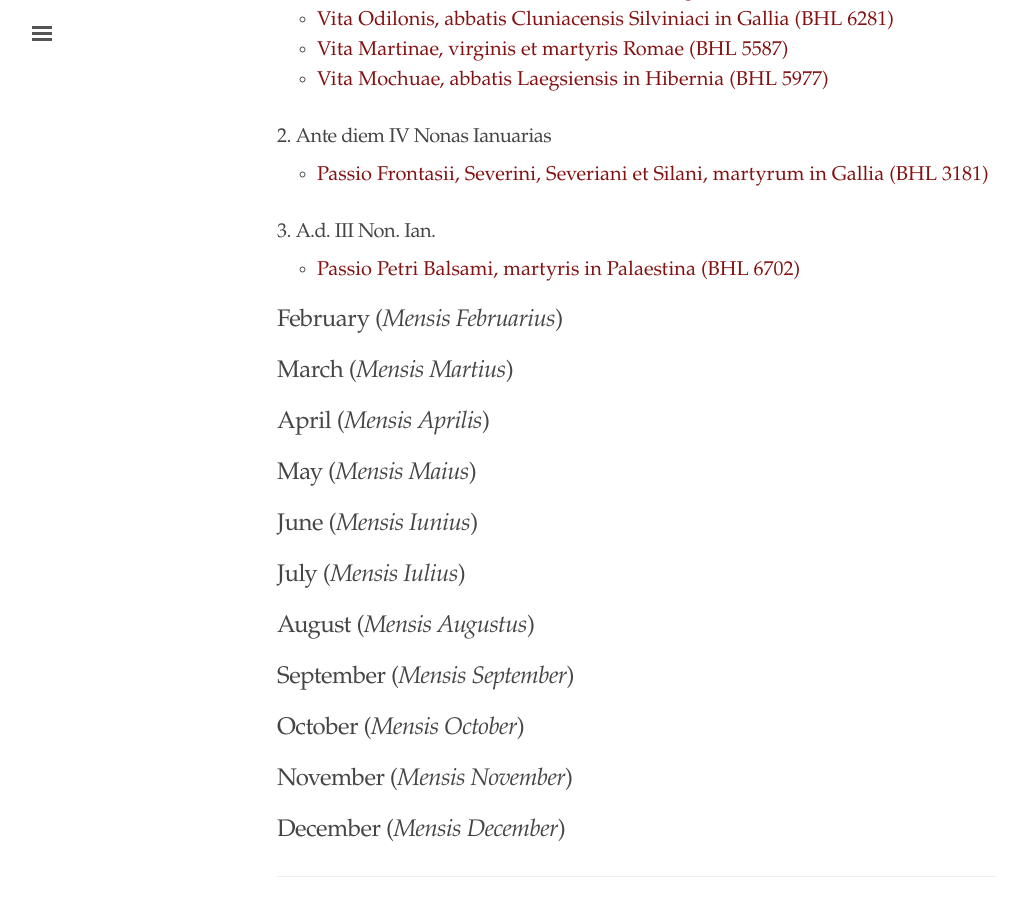
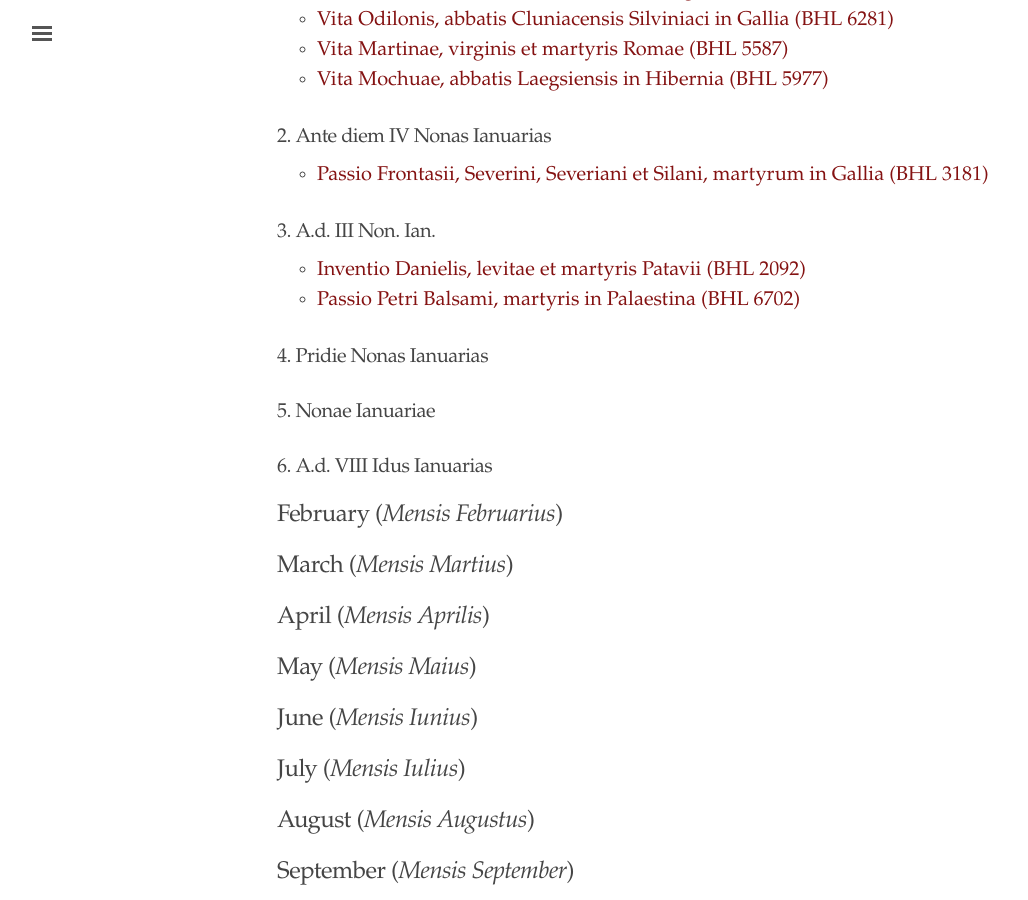
Before and after one commit to cjkoepke1/latin-hagiography, a Jekyll site: the page built from index.md, in a window 1280 px wide and 900 px high, scrolled down 648 px. Shown: the whole window, without its empty margins (3-1031 px from the left). Built offline with Jekyll 4.4.1, drawn with Linux system fonts in a browser that asks for light colours.

Commit message:
added inventio danielis

```diff
--- a/index.md
+++ b/index.md
@@ -28,7 +28,16 @@ title: "Latin Hagiography"
 
 ### 3. A.d. III Non. Ian.
 
+- [Inventio Danielis, levitae et martyris Patavii (BHL 2092)](https://cjkoepke1.github.io/latin-hagiography/texts/inventio-danielis/)
 - [Passio Petri Balsami, martyris in Palaestina (BHL 6702)](https://cjkoepke1.github.io/latin-hagiography/texts/passio-balsami/)
+
+### 4. Pridie Nonas Ianuarias
+
+
+### 5. Nonae Ianuariae
+
+
+### 6. A.d. VIII Idus Ianuarias
 
 
 ## February (*Mensis Februarius*)
```
